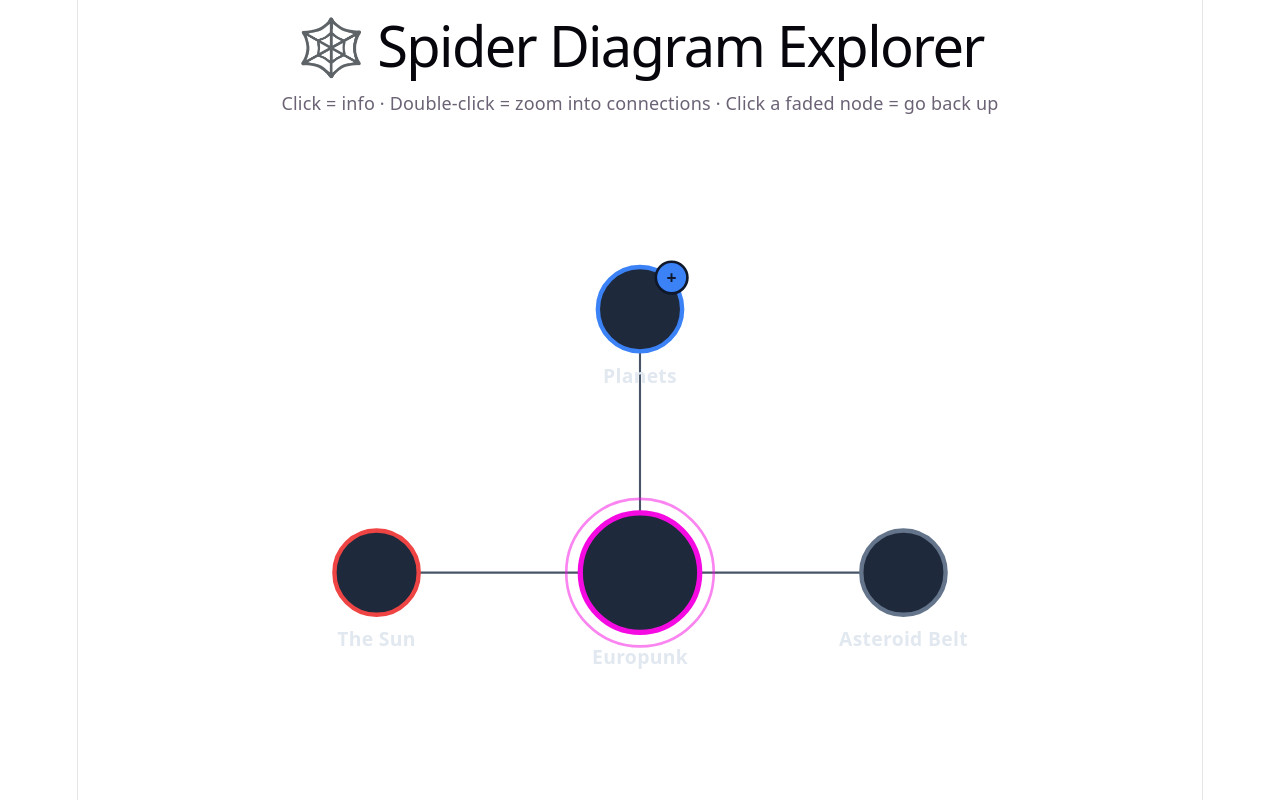
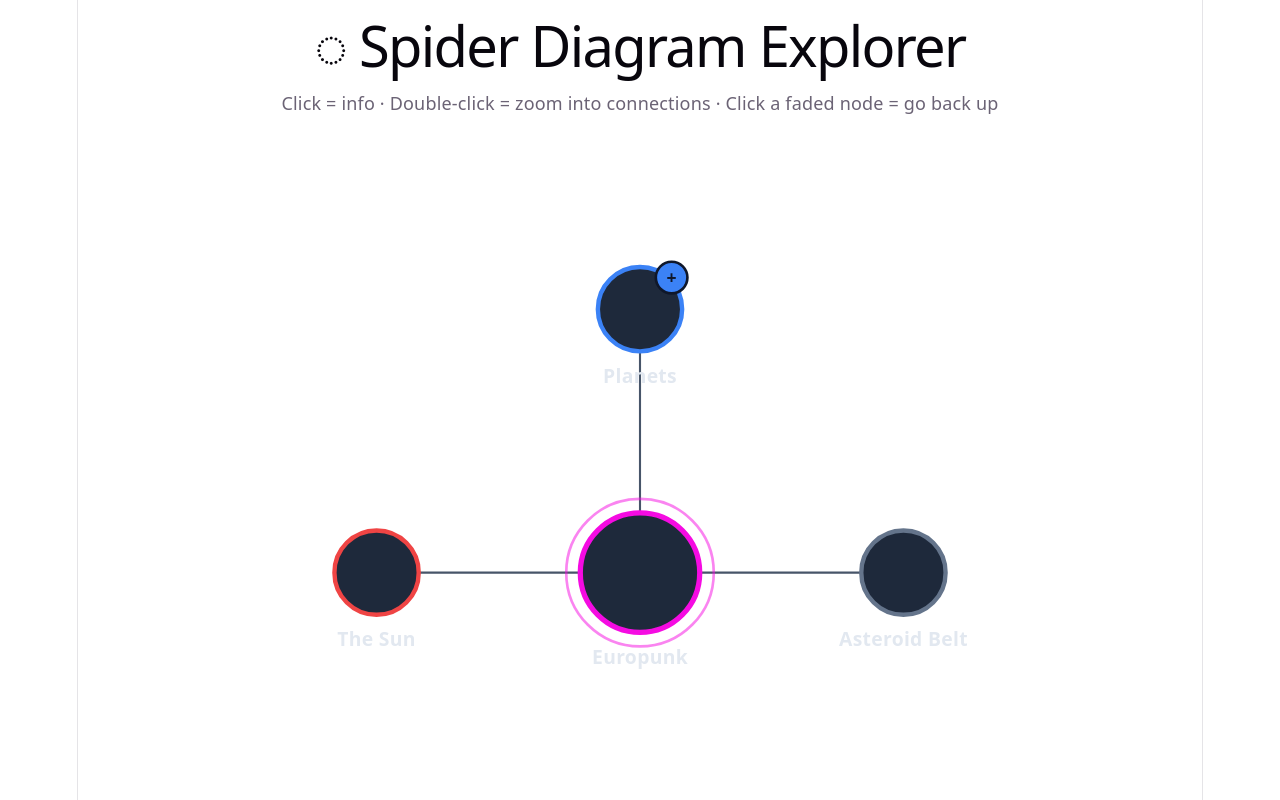
Before and after one commit to Europunker/Europunk, a React (Vite) app: page / in a window 1280 px wide. Shown: the top 800 px of the page. Built offline with nearby package versions, Linux system fonts and the light colour scheme.

Commit message:
first test

```diff
--- a/src/App.jsx
+++ b/src/App.jsx
@@ -2,7 +2,7 @@ import React, { useState, useRef, useMemo, useCallback, useEffect } from "react"
 
 // ---------- Data ----------
 const NODES = {
-  Europunk: { label: "Europunk", color: "#f50be2ff", info: "Europunk <noun> Denotes an aesthetically-oriented genre of speculative fiction based on the noun to which it is suffixed, in this case based on the successful realisation of the European Ideal and fulfillment of the European Project. But how does one become a true Europunk? ." },
+  Europunk: { label: "Europunk", color: "#f50be2ff", info: "Europunk <noun> Denotes an aesthetically-oriented genre of speculative fiction based on the noun to which it is suffixed, in this case based on the successful realisation of the European Ideal and fulfillment of the European Project. But how does one become a true Europunk? Truth is, there are many ways..." },
   sun: { label: "The Sun", color: "#ef4444", info: "A G-type main-sequence star holding 99.86% of the system's mass. Fuses ~600 million tonnes of hydrogen per second." },
   planets: { label: "Planets", color: "#3b82f6", info: "Eight planets divided into rocky inner worlds and gas/ice giants. All orbit the Sun in roughly the same plane." },
   mercury: { label: "Mercury", color: "#a7837f", info: "Smallest planet, closest to the Sun. A year lasts 88 Earth days; surface temperatures swing from -180°C to 430°C." },
@@ -168,7 +168,7 @@ export default function App() {
     <div className="w-full h-full flex flex-col bg-slate-950 text-slate-100" style={{ minHeight: 600 }}>
       <div className="px-5 py-3 border-b border-slate-800 flex items-center gap-3">
         <div>
-          <h1 className="text-base font-semibold tracking-wide">🕸️ Spider Diagram Explorer</h1>
+          <h1 className="text-base font-semibold tracking-wide">◌ Spider Diagram Explorer</h1>
           <p className="text-xs text-slate-400">
             Click = info · Double-click = zoom into connections · Click a faded node = go back up
           </p>
```
